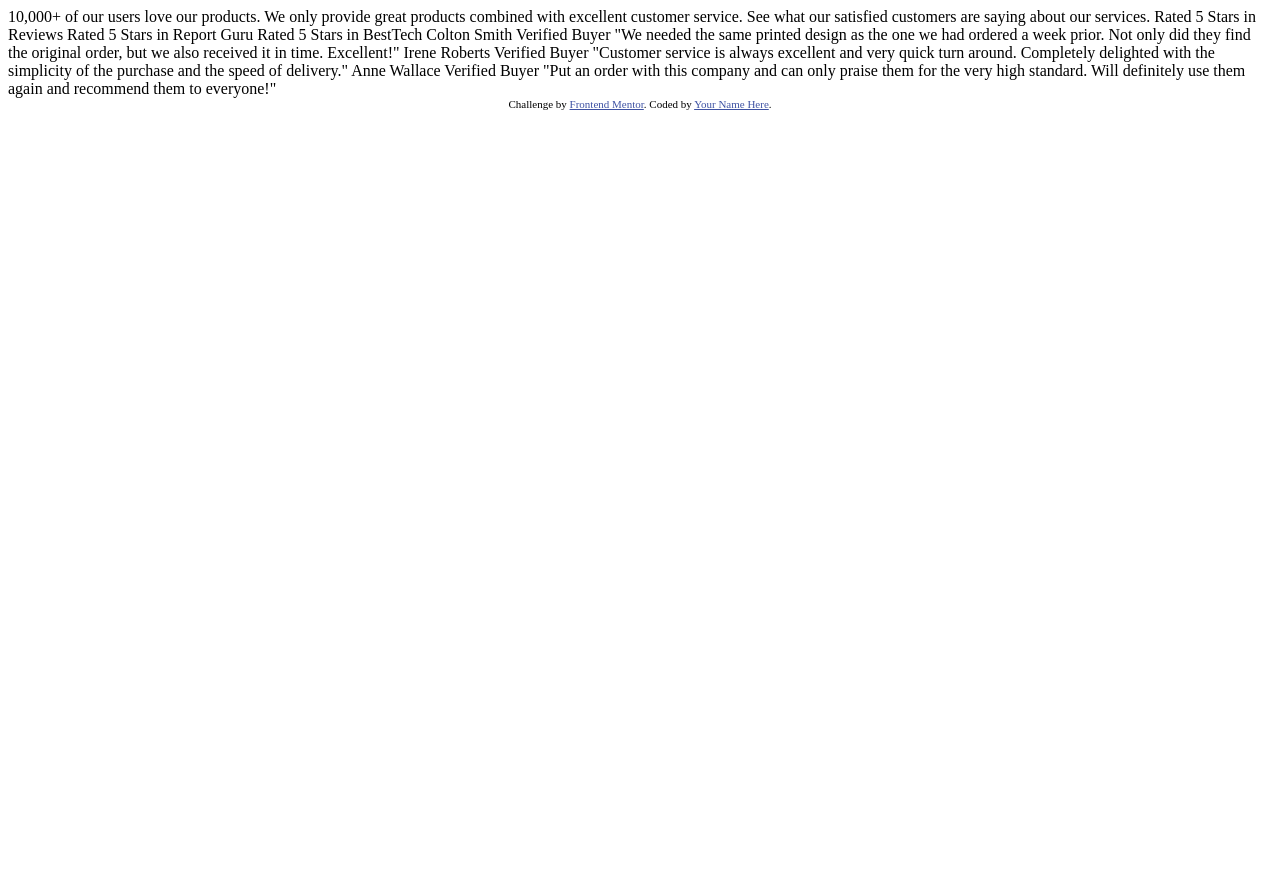
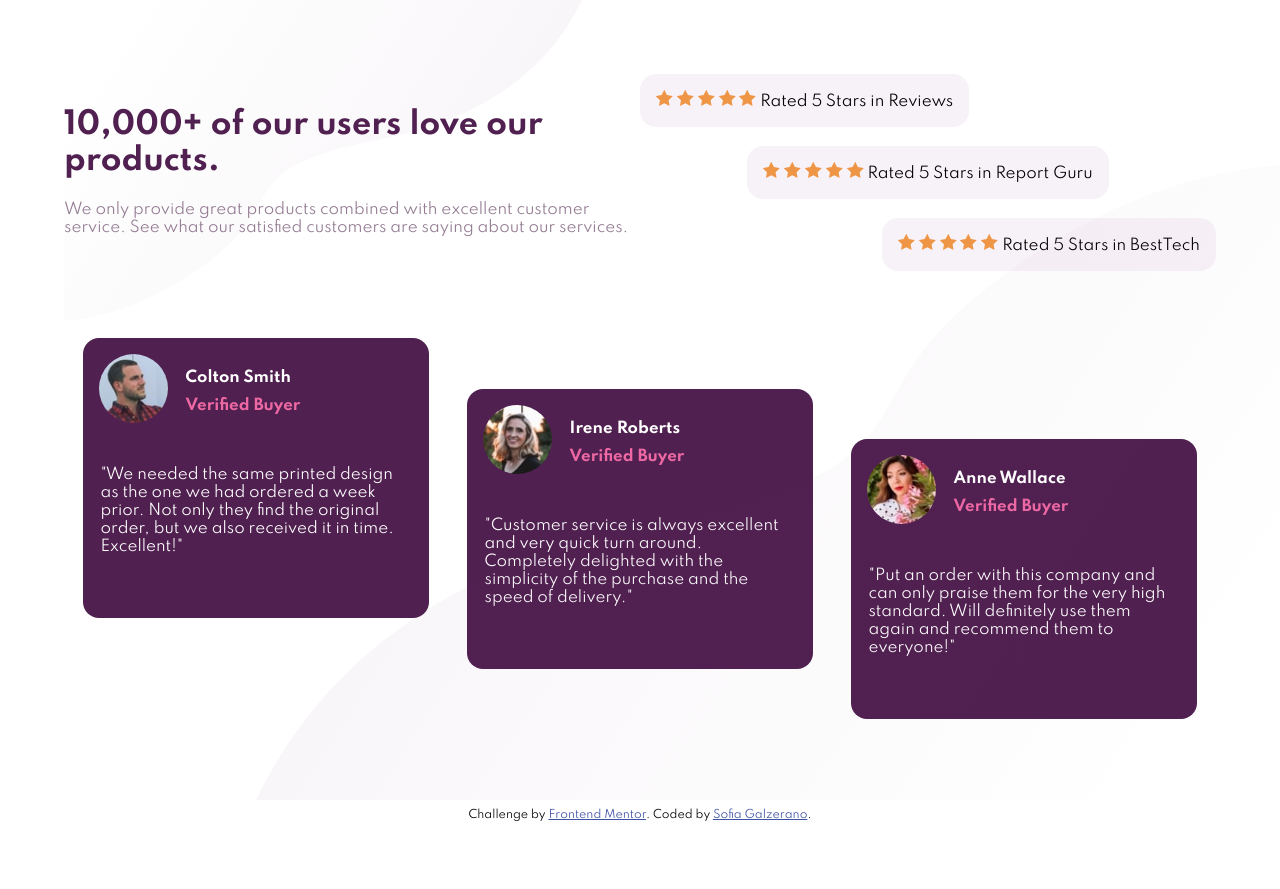
Before and after one commit to sofi-gal/social-proof, a plain HTML site: page index.html in a window 1280 px wide. Before the commit the page ends 800 px from the top, so only its background shows below. Drawn offline with Linux system fonts and the light colour scheme; files that its build step writes are made by us from their sources.

Commit message:
Update index.html

```diff
--- a/index.html
+++ b/index.html
@@ -1,61 +1,148 @@
 <!DOCTYPE html>
 <html lang="en">
+
 <head>
-    <meta charset="UTF-8" />
-    <meta name="viewport" content="width=device-width, initial-scale=1.0" />
-    <!-- displays site properly based on user's device -->
+	<meta charset="UTF-8">
+	<meta name="viewport" content="width=device-width, initial-scale=1.0, shrink-to-fit=no">
+	<link rel="stylesheet" href="css/style.css">
+	<link rel="icon" type="image/png" sizes="32x32" href="../images/favicon-32x32.png" />
 
-    <link
-      rel="icon"
-      type="image/png"
-      sizes="32x32"
-      href="./images/favicon-32x32.png"
-    />
+	<!-- <script src="https://kit.fontawesome.com/ac4bdbc897.js" crossorigin="anonymous"></script>
+   -->
+	<title>Frontend Mentor | Social Proof</title>
+</head>
 
-    <title>Frontend Mentor | Social proof section</title>
-
-    <!-- Feel free to remove these styles or customise in your own stylesheet 👍 -->
+<body>
 	<style>
 		.attribution {
 		  font-size: 11px;
-        text-align: center;
 		}
 		.attribution a {
 		  color: hsl(228, 45%, 44%);
 		}
 	  </style>
-  </head>
-  <body>
-    10,000+ of our users love our products.
+	<!-- content -->
+	<div class="container">
+		<img src="../images/bg-pattern-top-desktop.svg" alt="" class="pattern">
+		<img src="../images/bg-pattern-top-mobile.svg" alt="" class="pattern1">
+		<div class="hero">
+			<div class="presentation">
+				<h1>10,000+ of our users love our products.</h1>
+				<p>We only provide great products combined with excellent customer service. See what our satisfied
+					customers are saying about our services.</p>
+			</div>
+			<!-- stars -->
+			<div class="stars">
+				<div class="align-left">
+					<div class="reviews">
+						<img src="../images/icon-star.svg" alt="">
+						<img src="../images/icon-star.svg" alt="">
+						<img src="../images/icon-star.svg" alt="">
+						<img src="../images/icon-star.svg" alt="">
+						<img src="../images/icon-star.svg" alt="">
+						<span>Rated 5 Stars in Reviews</span>
+					</div>
+				</div>
+				<div class="align-center">
+					<div class="report">
+						<img src="../images/icon-star.svg" alt="">
+						<img src="../images/icon-star.svg" alt="">
+						<img src="../images/icon-star.svg" alt="">
+						<img src="../images/icon-star.svg" alt="">
+						<img src="../images/icon-star.svg" alt="">
+						<span>Rated 5 Stars in Report Guru</span>
+					</div>
+				</div>
+				<div class="align-right">
+					<div class="best-tech">
+						<img src="../images/icon-star.svg" alt="">
+						<img src="../images/icon-star.svg" alt="">
+						<img src="../images/icon-star.svg" alt="">
+						<img src="../images/icon-star.svg" alt="">
+						<img src="../images/icon-star.svg" alt="">
+						<span>Rated 5 Stars in BestTech</span>
+					</div>
+				</div>
+			</div>
+		</div>
+		<!-- customers -->
+			<div class="customers">
+				<div class="row1">
+					<div class="c1">
+						<div class="person">
+							<img src="../images/image-colton.jpg" alt="" class="me">
+							<div class="who">
+								<h4 class="name">
+									Colton Smith
+								</h4>
+								<h4 class="verified">Verified Buyer</h4>
+							<div class="review">
+								<p>
+									"We needed the same printed design as the one we had ordered a week prior. Not only they find
+									the original order, but we also received it in time. Excellent!"
+								</p>
+							</div>
 
-    We only provide great products combined with excellent customer service.
-    See what our satisfied customers are saying about our services.
+						</div>
+					</div>
+					</div>
+				</div>
 
-    Rated 5 Stars in Reviews
-    Rated 5 Stars in Report Guru
-    Rated 5 Stars in BestTech
+				<div class="row2">
+					<div class="c2">
+						<div class="person">
+							<img src="../images/image-irene.jpg" alt="" class="me">
+							<div class="who">
+								<h4 class="name">
+									Irene Roberts
+								</h4>
+								<h4 class="verified">Verified Buyer</h4>
+							<div class="review">
+								<p>
+									"Customer service is always excellent and very quick turn around. Completely delighted with the
+					simplicity of the purchase and the speed of delivery."
+								</p>
+							</div>
+						</div>
 
-    Colton Smith
-    Verified Buyer
-    "We needed the same printed design as the one we had ordered a week prior.
-    Not only did they find the original order, but we also received it in time.
-    Excellent!"
+					</div>
+					</div>
+				</div>
 
-    Irene Roberts
-    Verified Buyer
-    "Customer service is always excellent and very quick turn around. Completely
-    delighted with the simplicity of the purchase and the speed of delivery."
+				<div class="row3">
+					<div class="c3">
+						<div class="person">
+							<img src="../images/image-anne.jpg" alt="" class="me">
+							<div class="who">
+								<h4 class="name">
+									Anne Wallace
+								</h4>
+								<h4 class="verified">Verified Buyer</h4>
+							<div class="review">
+								<p>
+									"Put an order with this company and can only praise them for the very high standard. Will definitely
+					use them again and recommend them to everyone!"
+								</p>
+							</div>
+						</div>
 
-    Anne Wallace
-    Verified Buyer
-    "Put an order with this company and can only praise them for the very high
-    standard. Will definitely use them again and recommend them to everyone!"
-
+					</div>
+					</div>
+				</div>
+			</div>
+		</div>
+		<img src="../images/bg-pattern-bottom-desktop.svg" alt="" class="pattern2">
+		<img src="../images/bg-pattern-bottom-mobile.svg" alt="" class="pattern3">
+<footer>
 		<div class="attribution">
 			Challenge by
 			<a href="https://www.frontendmentor.io?ref=challenge" target="_blank"
 			  >Frontend Mentor</a
-      >. Coded by <a href="#">Your Name Here</a>.
+			>. Coded by <a href="#">Sofia Galzerano</a>.
 		  </div>
+		</footer>
+</div>
+
 </body>
+
 </html>
```
Lines whose indentation alone changed are shown as unchanged.
